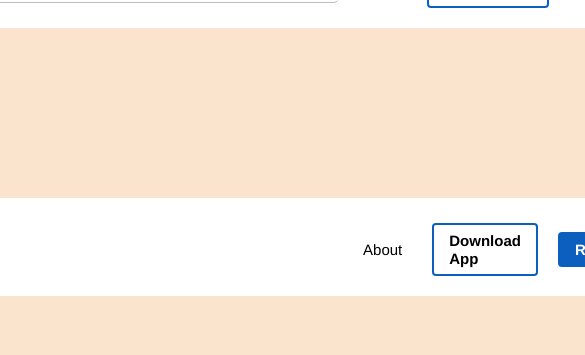
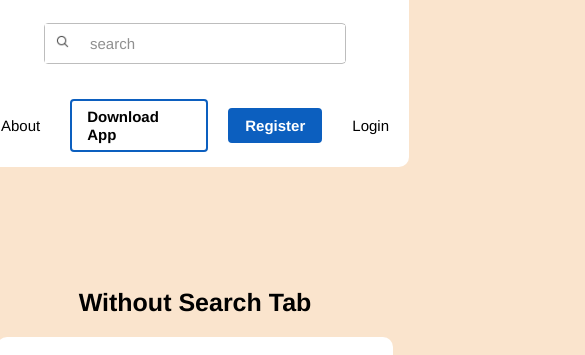
Before and after one commit to RPJunco/navbar-ui, a plain HTML site: page index.html in a window 390 px wide. Shown: the part 434-789 px from the top of the page, 585 px wide, since content can reach past the window. Drawn offline with Linux system fonts and the light colour scheme.

Commit message:
Se agregaron estilos con media querys para las siguientes medidas: 320px, 480px, 768px, 1024px

```diff
--- a/css/responsive.css
+++ b/css/responsive.css
@@ -125,3 +125,125 @@
         height: 30px;
     }
 }
+
+@media (max-width: 1024px){
+
+    /*Estilos aplicados al section con clase contenedor-navbar-with-sb*/
+    .search-bar {
+        width: 200px;
+    }
+
+    /*Estilos aplicados al section con clase contenedor-navbar-without-sb*/
+    .navbar-without-sb .left-links{
+        padding: 0px 101px 0px 20px;
+    }
+
+    .navbar-without-sb .right-links{
+        padding: 0px 20px 0px 101px;
+    }
+}
+
+@media (max-width: 768px){
+    /*Estilos aplicados al section con clase contenedor-navbar-with-sb*/
+
+    .contenedor-navbar-with-sb {
+        flex-wrap: nowrap;
+        padding: 50px 0px;
+        align-items: center;
+    }
+
+    .navbar-with-sb {
+        flex-wrap: wrap;
+        padding: 0px;
+        width: 720px;
+    }
+
+    .search-bar {
+        width: 600px;
+    }
+
+    /*Estilos aplicados al section con clase contenedor-navbar-without-sb*/
+
+    .contenedor-navbar-without-sb {
+        flex-wrap: nowrap;
+        padding: 50px 0px 100px 0px;
+        align-items: center;
+    }
+
+    .navbar-without-sb .left-links, .navbar-without-sb .right-links {
+        padding: 0px;
+    }
+
+}
+
+@media (max-width: 480px) {
+    /*Estilos aplicados al section con clase contenedor-navbar-with-sb*/
+    .contenedor-navbar-with-sb {
+        flex-direction: column;
+        align-items: center;
+    }
+
+    .navbar-with-sb{
+        width: 428px;
+        padding: 0px;
+    }
+
+    .search-bar {
+        width: 300px;
+    }
+
+
+     /*Estilos aplicados al section con clase contenedor-navbar-without-sb*/
+
+    .contenedor-navbar-without-sb {
+        flex-direction: column;
+        align-items: center;
+    }
+    .navbar-without-sb {
+        flex-direction: column;
+        align-items: center;
+    }
+}
+
+@media (max-width: 320px) {
+    /*Estilos aplicados al section con clase contenedor-navbar-with-sb*/
+    .contenedor-navbar-with-sb {
+        flex-direction: column;
+        align-items: center;
+    }
+
+    .navbar-with-sb{
+        width: 95%;
+        padding: 0px;
+    }
+
+    .search-bar {
+        width: 90%;
+    }
+
+    .navbar-with-sb .left-links {
+        display: flex;
+        flex-direction: column;
+    }
+
+    .navbar-with-sb .right-links {
+        display: flex;
+        flex-direction: column;
+    }
+
+
+    /*Estilos aplicados al section con clase contenedor-navbar-without-sb*/
+
+    .navbar-without-sb {
+        width: 95%;
+    }
+
+    .navbar-without-sb .left-links {
+        flex-direction: column;
+    }
+
+    .navbar-without-sb .right-links {
+        flex-direction: column;
+    }
+
+}
```
